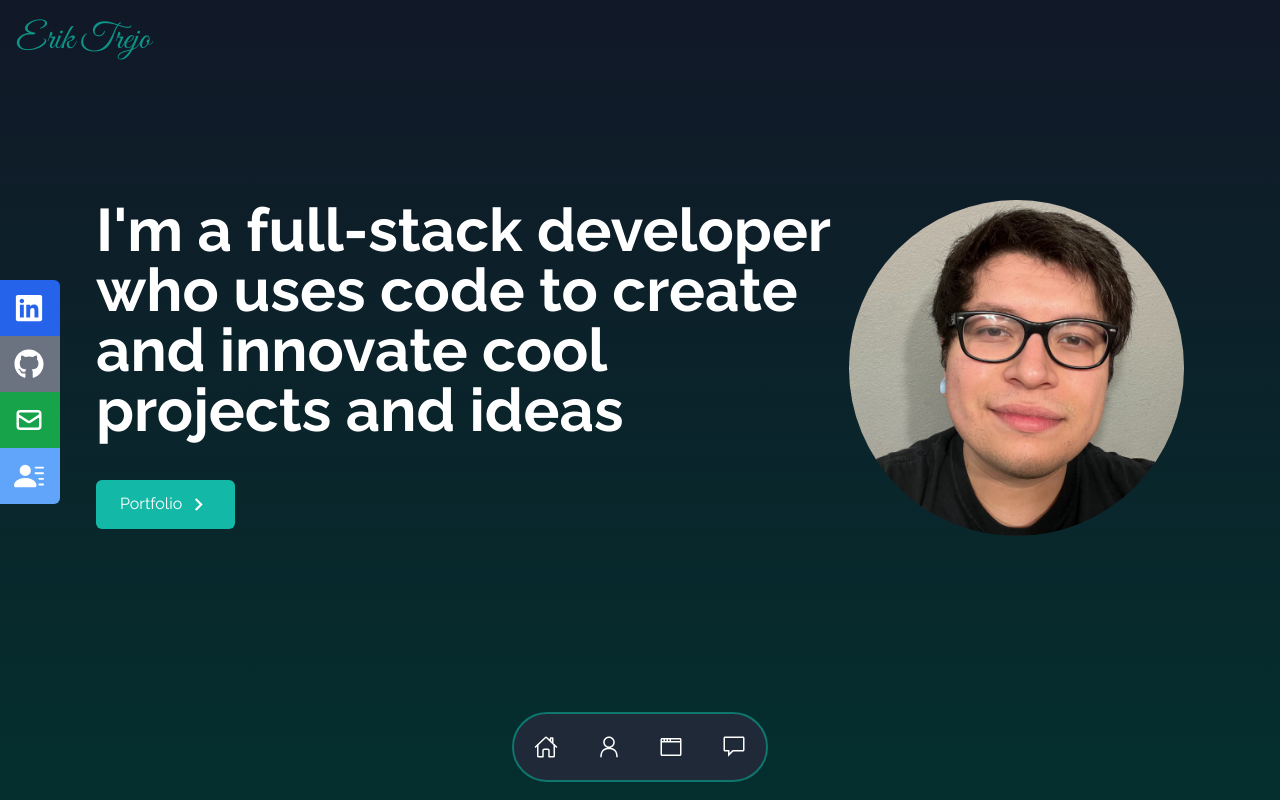
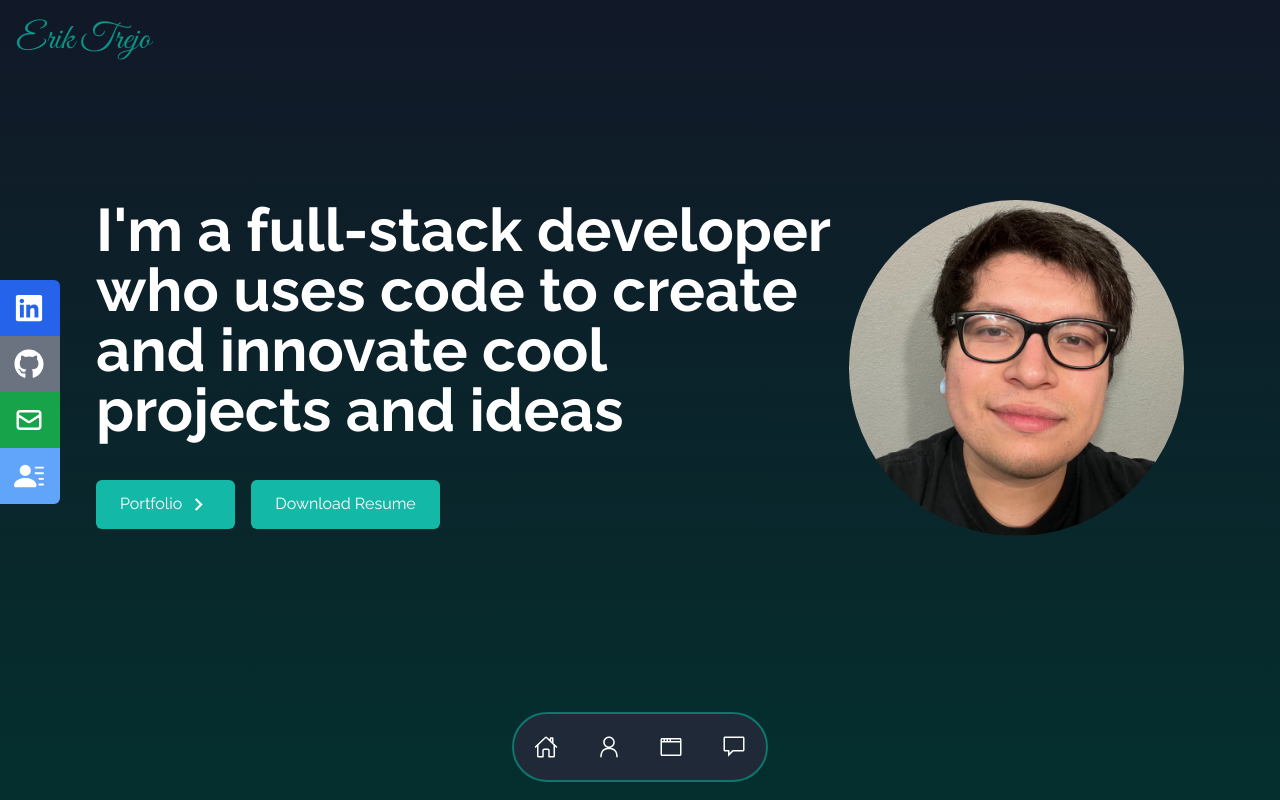
Before and after one commit to eTrejoLujano/portfolio, a React (Create React App) app: page / in a window 1280 px wide. Shown: the top 800 px of the page. Built offline with nearby package versions, Linux system fonts and the light colour scheme; what taos would draw is missing.

Commit message:
updated resume

```diff
--- a/src/components/Home.jsx
+++ b/src/components/Home.jsx
@@ -4,9 +4,6 @@ import { Link } from "react-scroll";
 import picture from "../assets/logos/profilepicture.jpeg";
 
 function Home() {
-  //  Description - A call to action. github readme - screenshots, say
-  //             what it does, video (demo?). For home page: See my work - portfolio,
-  //             connect with me - contact.
   return (
     <div
       name="home"
@@ -19,18 +16,27 @@ function Home() {
             projects and ideas
           </h2>
           <p className="text-gray-500 py-4 max-w-md"></p>
-          <div>
+          <div className="flex space-x-[1rem]">
             <Link
               to="portfolio"
               smooth
               duration={500}
-              className="group text-white w-fit px-6 py-3 my-2 flex items-center rounded-md bg-teal-500 cursor-pointer"
+              className="group text-white w-fit px-6 py-3 my-2 flex items-center rounded-md bg-teal-500 cursor-pointer hover:bg-white hover:text-teal-500 transition delay-75"
             >
               Portfolio
               <span className="group-hover:rotate-90 duration-300">
                 <MdOutlineKeyboardArrowRight size={25} className="ml-1" />
               </span>
             </Link>
+            <a
+              download={true}
+              href="/ErikTrejo_Resume.pdf"
+              target="_blank"
+              rel="noreferrer"
+              className="group text-white w-fit px-6 py-3 my-2 flex items-center rounded-md bg-teal-500 cursor-pointer hover:bg-white hover:text-teal-500 transition delay-75"
+            >
+              Download Resume
+            </a>
           </div>
         </div>
         <div className="h-full flex items-center justify-center">
--- a/src/components/Portfolio/Description.jsx
+++ b/src/components/Portfolio/Description.jsx
@@ -96,7 +96,7 @@ const Description = ({
           if (exist)
             return (
               <a
-                className="px-3 w-fit h-[2.6rem] flex items-center justify-center rounded-lg bg-teal-500 hover:bg-white hover:text-teal-500 space-x-1 cursor-pointer"
+                className="px-3 w-fit h-[2.6rem] flex items-center justify-center rounded-lg bg-teal-500 hover:bg-white hover:text-teal-500 space-x-1 cursor-pointer transition delay-75"
                 rel="noreferrer"
                 href={exist}
                 target="_blank"
--- a/src/components/SocialLinks.jsx
+++ b/src/components/SocialLinks.jsx
@@ -42,7 +42,7 @@ function SocialLinks() {
           Resume <BsFillPersonLinesFill size={30} />
         </>
       ),
-      href: "/Erik_TrejoLujano_Resume.pdf",
+      href: "/ErikTrejo_Resume.pdf",
       style: "rounded-br-md bg-blue-400",
       download: true,
     },
```
Also changed, not shown: 2 other files (tests, documents, lock files or other folders).
